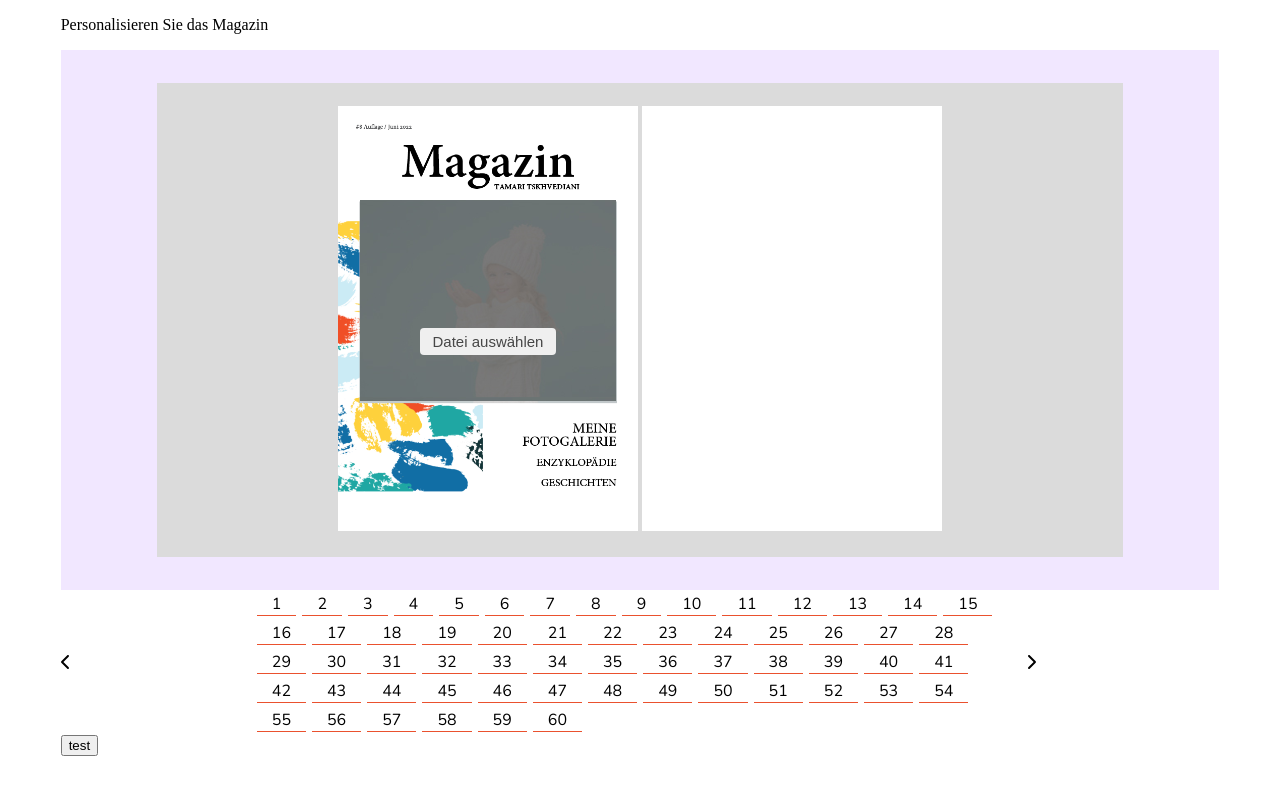
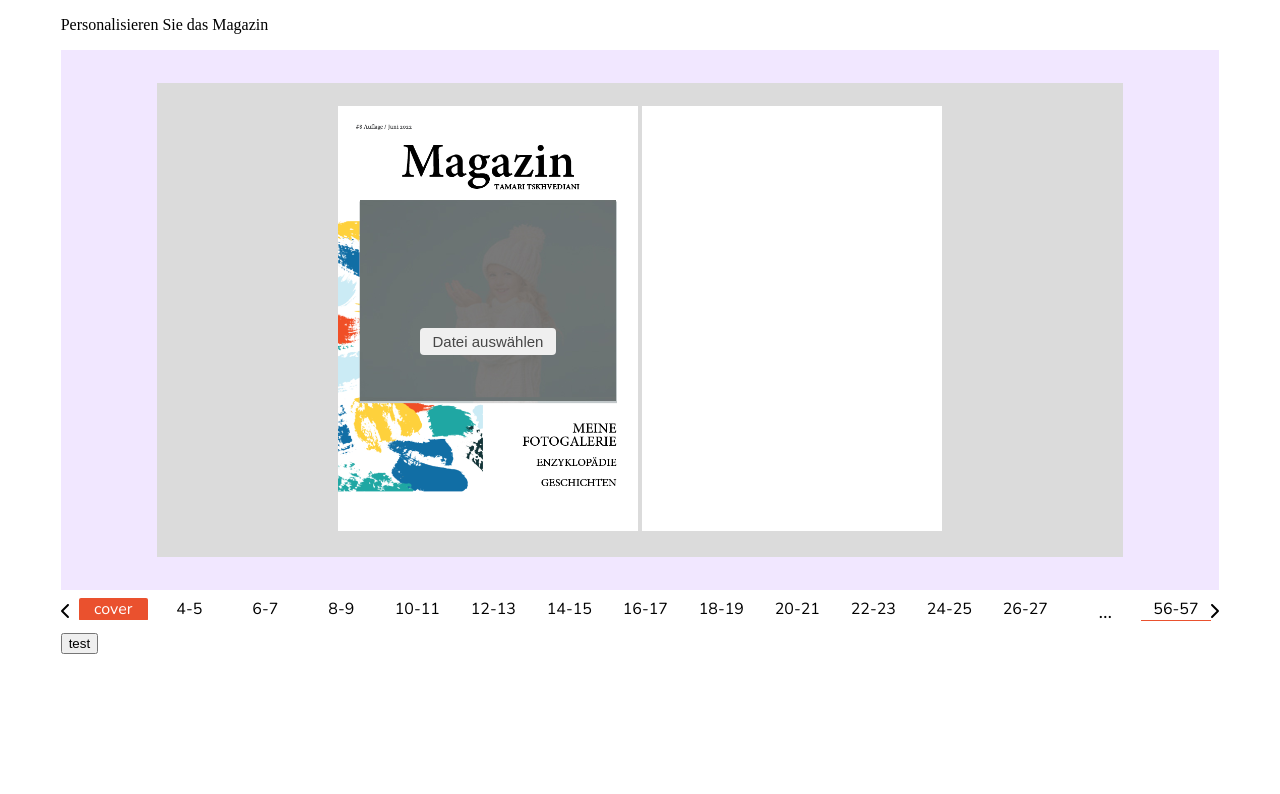
Before and after one commit to Ilia898/Angular-SASS-project-page-banners, an Angular app in the folder pagesandparts/: page /post in a window 1280 px wide. Shown: the top 794 px of the page. Built offline with nearby package versions, Linux system fonts and the light colour scheme.

Commit message:
21.03.23-1

```diff
--- a/pagesandparts/src/app/Json/editor.json
+++ b/pagesandparts/src/app/Json/editor.json
@@ -71,5 +71,13 @@
 
       ]
     }
-  ]
+  ],
+
+  "pageNumber": ["cover", "4-5", "6-7", "8-9", "10-11",
+                 "12-13", "14-15", "16-17", "18-19",
+                 "20-21", "22-23", "24-25", "26-27",
+                 "28-29", "30-31", "32-33", "34-35",
+                 "36-37", "38-39", "40-41", "42-43",
+                 "44-45", "46-47", "48-49", "50-51",
+                 "52-53", "54-55", "56-57"]
 }
--- a/pagesandparts/src/app/pages/editor/editor.component.html
+++ b/pagesandparts/src/app/pages/editor/editor.component.html
@@ -126,15 +126,30 @@
     </div>
   </div>
   <div class="col-12-xs n-block">
-    <div class="col-2-xs arrow-left">
+    <div class="arrow-left" (click)="btnEventLeft()">
       <fa-icon [icon]="btnLeft"></fa-icon>
     </div>
-    <div class="col-8-xs number-block">
-      <div class="page-number" *ngFor="let pageNumber of pageNumber; let i = index" (click)="pageN(i)" >
-        <span>{{ pageNumber }}</span>
+    <div class="page-dots" *ngIf="pageHidden !== 0" (click)="endPage()">
+      <div (click)="startPage()">
+        <span>cover</span>
+      </div>
+      <span class="dots">...</span>
+    </div>
+    <div class="number-block">
+      <div class="page-number"
+      *ngFor="let pageNumber of pageNumber; let i = index"
+      (click)="setActiveButton(i)" >
+        <span [ngClass]="{'active': pageHidden === i}">{{ pageNumber }}</span>
       </div>
     </div>
-    <div class="col-2-xs arrow-right">
+
+    <div class="page-dots" *ngIf="pageHidden !== 27" (click)="endPage()">
+      <span class="dots">...</span>
+      <div (click)="endPage()">
+        <span>{{pageNumber[27]}}</span>
+      </div>
+    </div>
+    <div class="arrow-right" (click)="btnEventRight()">
       <fa-icon [icon]="btnRight"></fa-icon>
     </div>
   </div>
--- a/pagesandparts/src/app/pages/editor/editor.component.scss
+++ b/pagesandparts/src/app/pages/editor/editor.component.scss
@@ -65,22 +65,55 @@
       margin: auto;
     }
 
+    .page-dots{
+      display: flex;
+      padding: 5px;
+
+      span{
+        display: block;
+        width: 60px;
+        margin: 3px;
+        padding: 0 7%;
+        border-bottom: 1px solid $myPrimary1;
+        text-align: center;
+        cursor: pointer;
+
+        &:hover{background: $myPrimary1; color: white; border-radius: 2px;}
+      }
+
+      .dots{
+        font-size: 20px;
+        border: none;
+        cursor: context-menu;
+
+      &:hover{background: none; color: black;}
+      }
+    }
+
     .number-block{
+      height: 30px;
+      overflow: hidden;
 
       .page-number{
         display: inline-block;
-        margin: 3px;
-        border-bottom: 1px solid $myPrimary1;
-        cursor: pointer;
+        padding: 5px;
 
         span{
-          padding: 15px ;
+          display: block;
+          width: 60px;
+          margin: 3px;
+          padding: 0 7%;
+          border-bottom: 1px solid $myPrimary1;
           text-align: center;
+          cursor: pointer;
+
+          &:hover{background: $myPrimary1; color: white; border-radius: 2px;}
         }
 
-        &:hover{background: $myPrimary1; color: white; border-radius: 2px;}
+        .active{background: $myPrimary1; color: white; border-radius: 2px;}
       }
     }
+
 
     .arrow-right{
       margin: auto;
--- a/pagesandparts/src/app/pages/editor/editor.component.ts
+++ b/pagesandparts/src/app/pages/editor/editor.component.ts
@@ -14,13 +14,7 @@ export class EditorComponent implements OnInit {
   btnLeft = faChevronLeft;
   btnRight = faChevronRight;
 
-  pageNumber: number[] =
-  [ 1,2,3,4,5,6,7,8,9,10,
-    11,12,13,14,15,16,17,18,19,20,
-    21,22,23,24,25,26,27,28,29,30,
-    31,32,33,34,35,36,37,38,39,40,
-    41,42,43,44,45,46,47,48,49,50,
-    51,52,53,54,55,56,57,58,59,60];
+  pageNumber = pagesBlock.pageNumber;
 
   constructor() { }
 
@@ -28,12 +22,28 @@ export class EditorComponent implements OnInit {
   }
 
 
-  pageN(i: any){
-    this.pageHidden = i;
+  setActiveButton(index: number): void {
+    this.pageHidden = index;
+  }
+
+  endPage(){
+    this.pageHidden = 27;
+  }
+
+  startPage(){
+    this.pageHidden = 0;
+  }
+
+  btnEventLeft(){
+    this.pageHidden -= 1;
+  }
+
+  btnEventRight(){
+    this.pageHidden += 1;
   }
 
 test(){
-  console.log(this.pagesBlock[0], this.pageNumber[0])
+  console.log(this.pagesBlock[0], this.pageNumber[27])
 }
 
 
```
